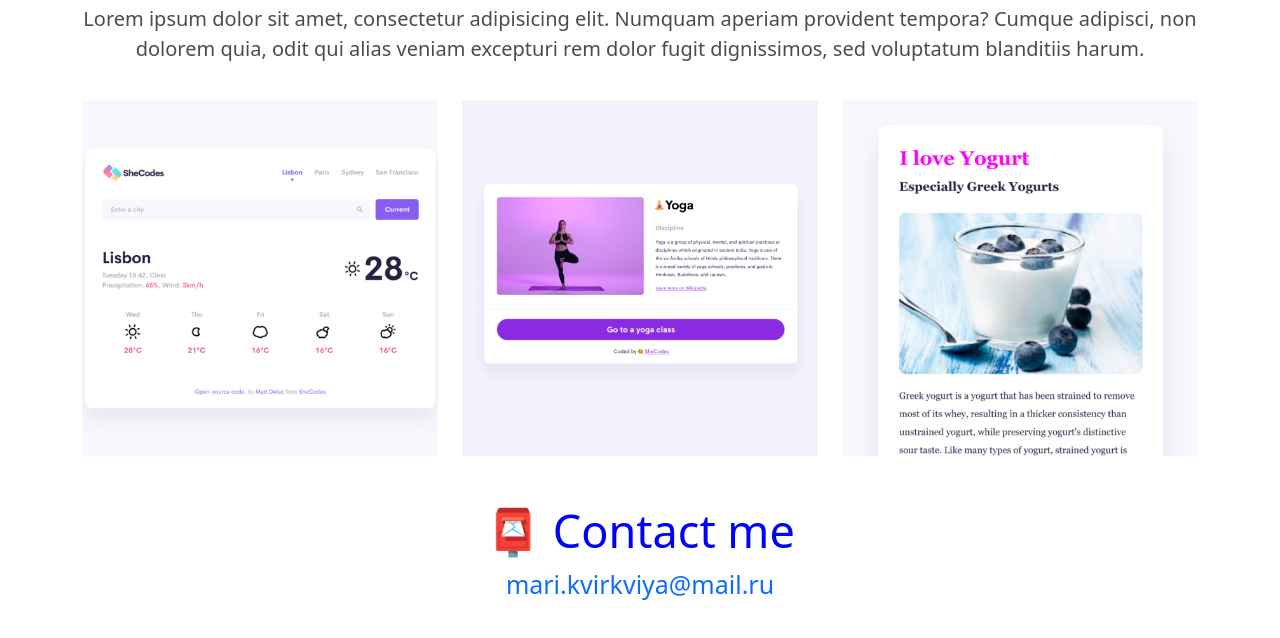
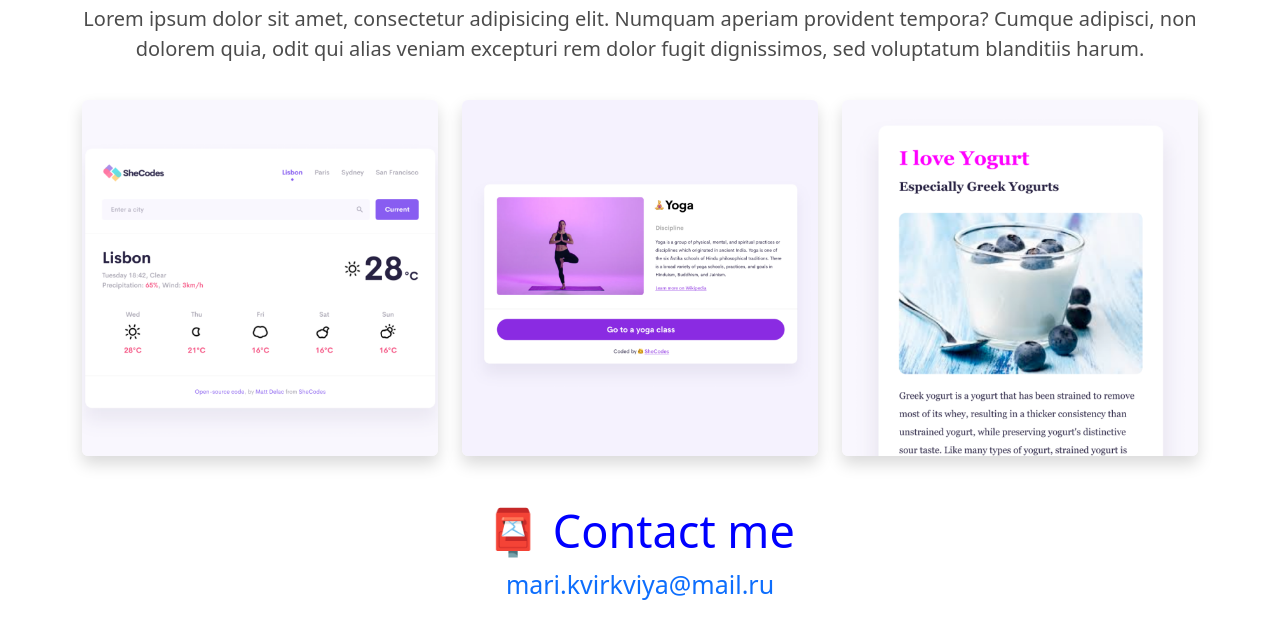
Before and after one commit to Mashawabupr/SheCodes_Responsive, a plain HTML site: page week1/about.html in a window 1280 px wide. Shown: the part 232-870 px from the top of the page. Drawn offline with nearby package versions, Linux system fonts and the light colour scheme.

Commit message:
add shadow

```diff
--- a/week1/about.html
+++ b/week1/about.html
@@ -66,13 +66,22 @@
             </p>
           </div>
           <div class="col-sm-4">
-            <img src="pictures/jxM9-weather.png" class="img-fluid" />
+            <img
+              src="pictures/jxM9-weather.png"
+              class="img-fluid shadow rounded"
+            />
           </div>
           <div class="col-sm-4">
-            <img src="pictures/l3jP-yoga.png" class="img-fluid" />
+            <img
+              src="pictures/l3jP-yoga.png"
+              class="img-fluid shadow rounded"
+            />
           </div>
           <div class="col-sm-4">
-            <img src="pictures/WgM8-yogurt.png" class="img-fluid" />
+            <img
+              src="pictures/WgM8-yogurt.png"
+              class="img-fluid shadow rounded"
+            />
           </div>
         </div>
       </div>
```
